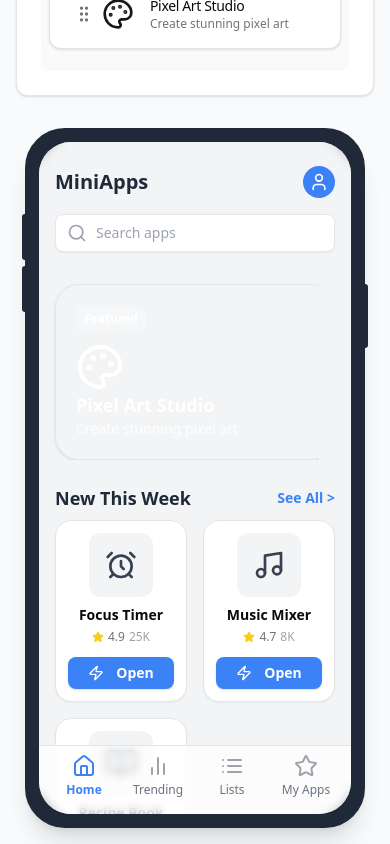
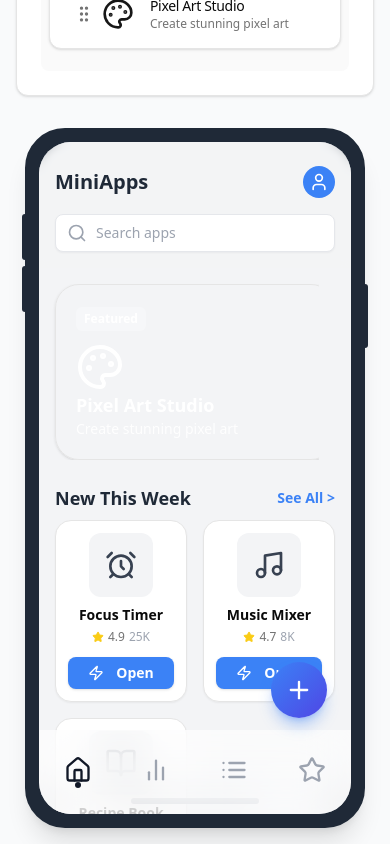
Before and after one commit to rkendel1/stacklivehub, a Next.js app: page / in a window 390 px wide. Shown: the part 996-1840 px from the top of the page. Built offline with nearby package versions, Linux system fonts and the light colour scheme.

Commit message:
[dyad] Redesigning the phone mockup navigation - wrote 1 file(s)

```diff
--- a/src/components/phone-mockup.tsx
+++ b/src/components/phone-mockup.tsx
@@ -1,7 +1,7 @@
 "use client";
 
 import * as React from "react";
-import { Search, User } from "lucide-react";
+import { Plus, Search, User } from "lucide-react";
 import { NAV_ITEMS, MiniApp, Collection } from "@/lib/data";
 import { cn } from "@/lib/utils";
 import { type CarouselApi } from "@/components/ui/carousel";
@@ -77,7 +77,7 @@ export function PhoneMockup({ featuredApps, newThisWeekApps, trendingApps, colle
               </div>
             </header>
 
-            <main className="flex-1 overflow-y-auto px-4 space-y-6 pt-4 pb-20">
+            <main className="flex-1 overflow-y-auto px-4 space-y-6 pt-4 pb-28">
               {activeView === 'home' && (
                 <>
                   <div>
@@ -163,16 +163,27 @@ export function PhoneMockup({ featuredApps, newThisWeekApps, trendingApps, colle
               )}
             </main>
 
-            <footer className="absolute bottom-0 left-0 right-0 flex justify-around items-center p-2 pb-4 border-t bg-white/70 backdrop-blur-sm rounded-b-[1.8rem] z-10">
-              {NAV_ITEMS.map((item) => (
-                <button key={item.id} onClick={() => setActiveView(item.id)} className="flex flex-col items-center gap-1 flex-1">
-                  <item.icon className={cn("w-6 h-6", activeView === item.id ? "text-blue-500" : "text-gray-400")} />
-                  <span className={cn("text-xs", activeView === item.id ? "text-blue-500 font-semibold" : "text-gray-500")}>{item.name}</span>
-                </button>
-              ))}
+            <footer className="absolute bottom-0 left-0 right-0 pt-4 pb-5 bg-white/60 backdrop-blur-xl z-10">
+              <div className="flex justify-around items-center">
+                {NAV_ITEMS.map((item) => (
+                  <button key={item.id} onClick={() => setActiveView(item.id)} className="relative flex flex-col items-center justify-center h-12 w-16 group">
+                    <item.icon className={cn("w-7 h-7 transition-colors", activeView === item.id ? "text-gray-900" : "text-gray-400 group-hover:text-gray-600")} />
+                    {activeView === item.id && (
+                      <div className="absolute bottom-1.5 w-1.5 h-1.5 bg-gray-900 rounded-full"></div>
+                    )}
+                  </button>
+                ))}
+              </div>
             </footer>
+
+            <div className="absolute bottom-24 right-6 z-20">
+              <button className="w-14 h-14 rounded-full bg-gradient-to-br from-blue-500 to-indigo-600 text-white flex items-center justify-center shadow-lg shadow-blue-500/40 transform transition-transform hover:scale-105 active:scale-95">
+                <Plus className="w-7 h-7" />
+              </button>
+            </div>
           </>
         )}
+        <div className="absolute bottom-2.5 left-1/2 -translate-x-1/2 w-32 h-1.5 bg-gray-400 rounded-full"></div>
       </div>
     </div>
   );
```
